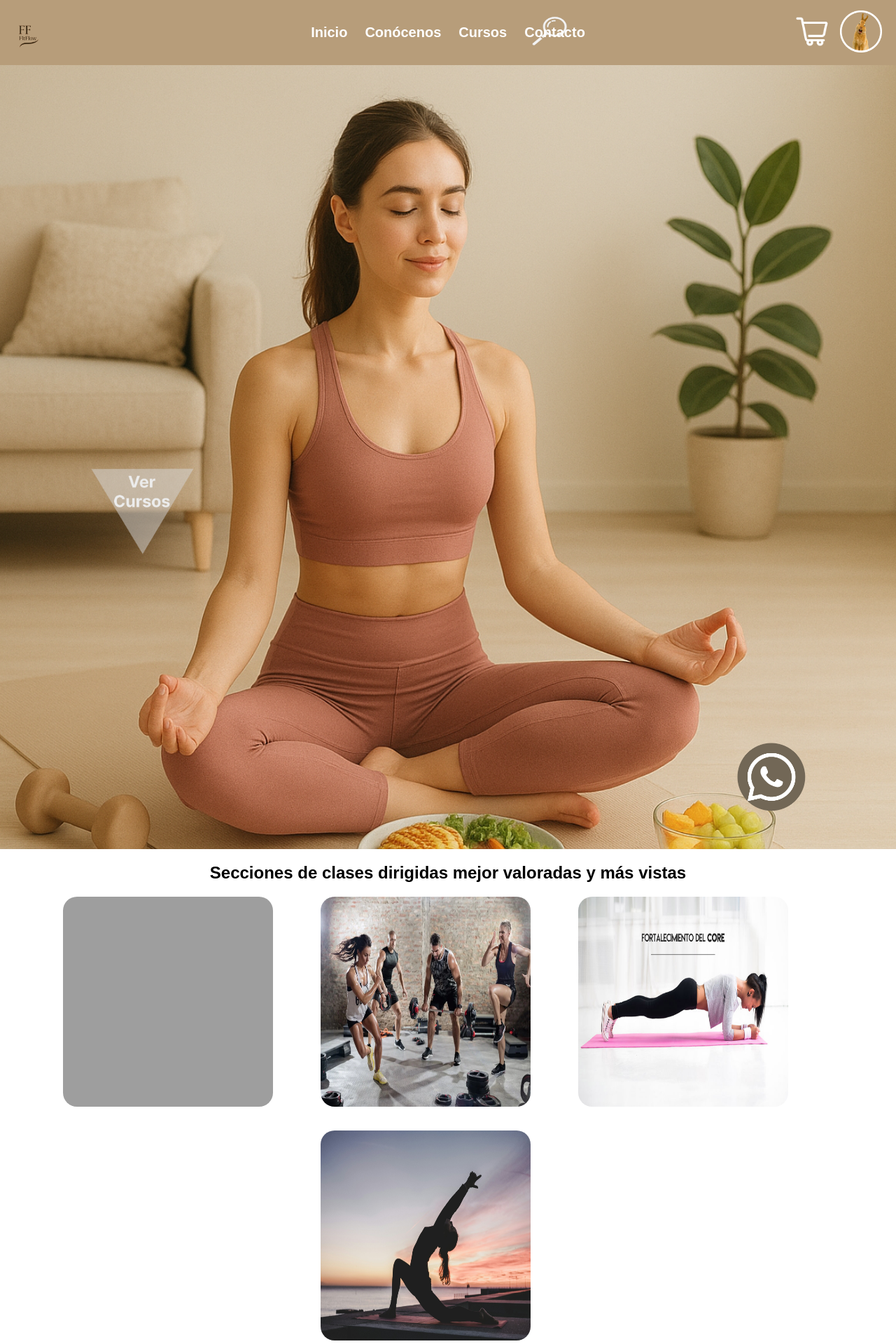
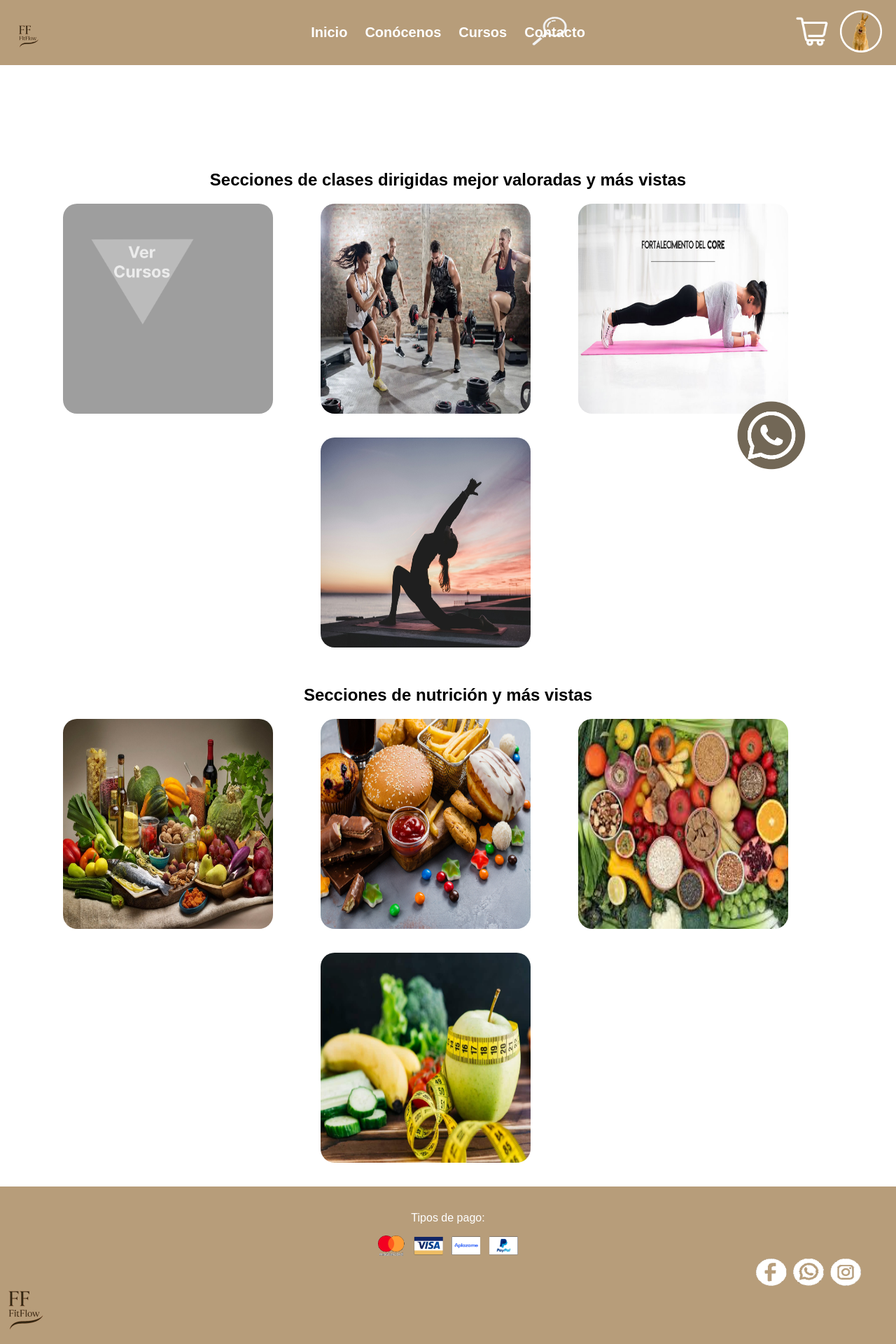
Before and after one commit to PI-Carlos-Nadia/PI, a PHP site: page / in a window 1280 px wide. Shown: the top 1920 px of the page at 70% size. Run offline with PHP 8.4, Linux system fonts and the light colour scheme; grey boxes are pictures that could not be loaded.

Commit message:
Cambios hechoos

```diff
--- a/frontend/styles.css
+++ b/frontend/styles.css
@@ -2,23 +2,6 @@ body {
   margin: 0;
   padding: 0;
   font-family: Arial, sans-serif;
-}
-.imagen {
-  width: 100%;
-  height: 140vh;
-  background: url("img/HEADPANTALLA.png") no-repeat center center;
-  background-size: cover;
-  display: flex;
-  align-items: center;
-  justify-content: center;
-  position: relative;
-  overflow: hidden;
-}
-
-.imagen .contenido {
-  position: relative;
-  width: 100%;
-  height: 100%;
 }
 
 /*CABECERA / NAVEGACIÓN*/
```
